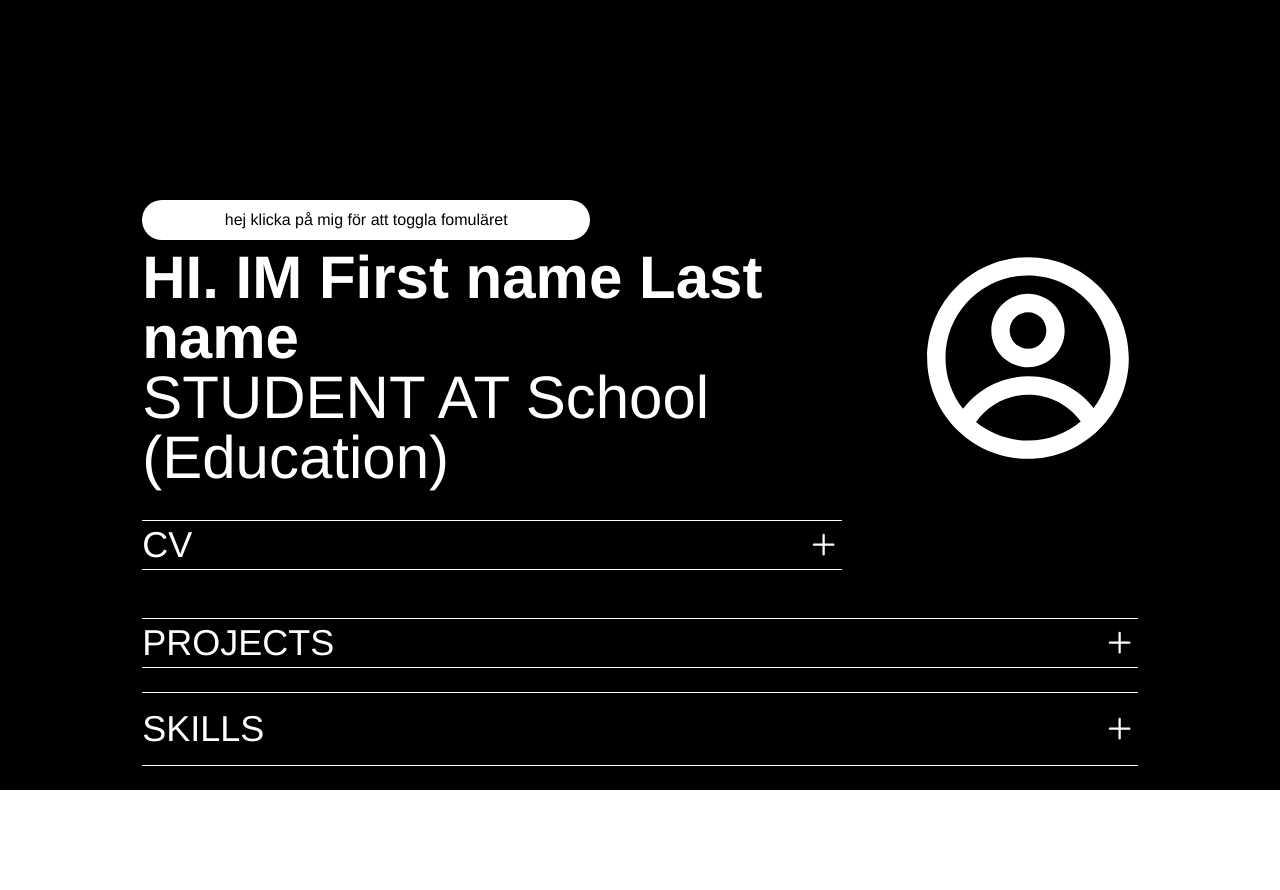
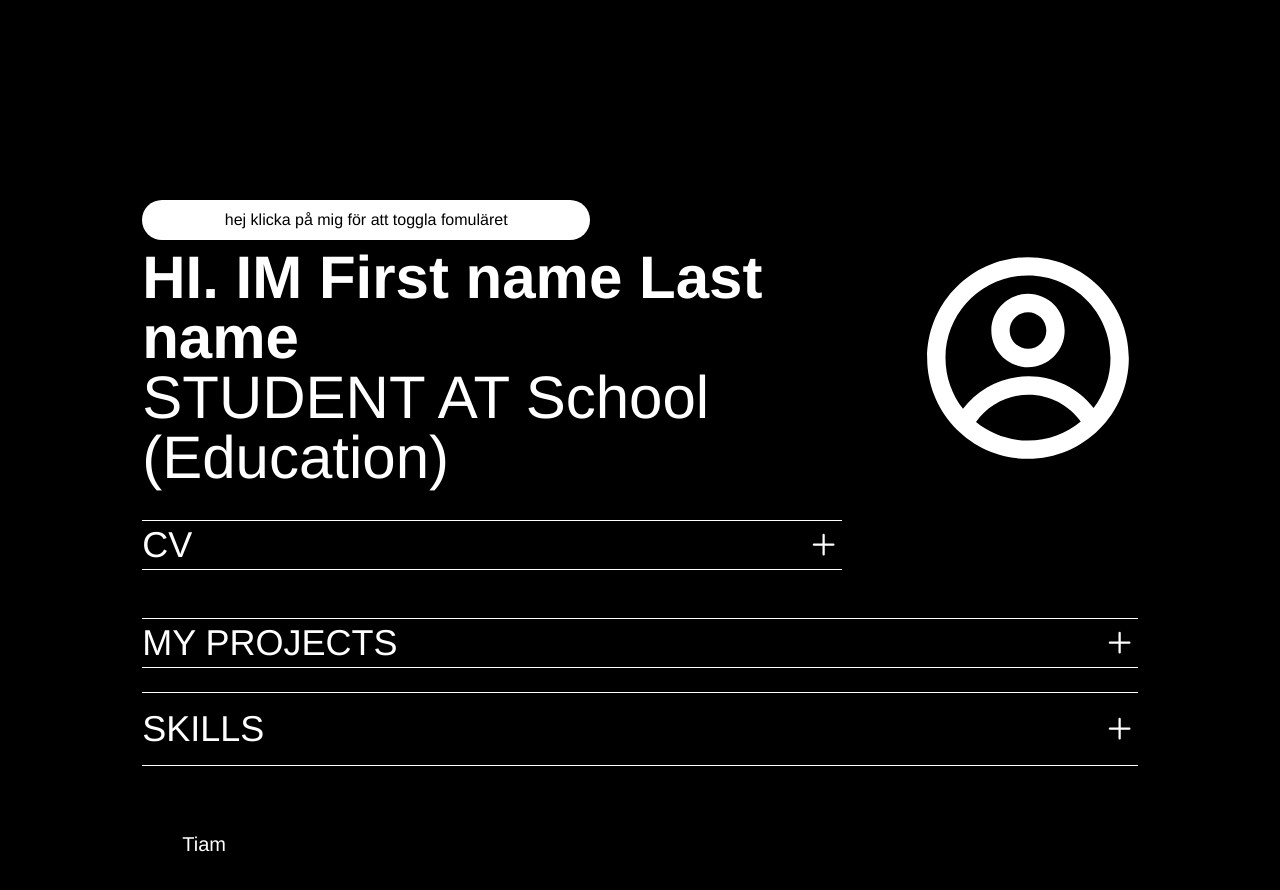
Before and after one commit to maxwelin/team-1, a React (Vite) app: page / in a window 1280 px wide. Both pictures are taken after a click on the button "hej klicka på mig för att toggla fomuläret". Shown: the top 890 px of the page. Before the commit the page ends 800 px from the top, so only its background shows below. Built offline with nearby package versions, Linux system fonts and the light colour scheme.

Commit message:
reworked carousell based on figma file

```diff
--- a/src/App.css
+++ b/src/App.css
@@ -9,7 +9,7 @@
 
 .slick-dots li button {
   position: absolute;
-  top: 32px;
+  top: 80px;
   width: 5px;
   height: 5px;
   border-radius: 50%;
@@ -22,6 +22,14 @@
   transform: scale(1.2);
 }
 
+.slick-slide > div {
+  margin: 0 40px;
+}
+
+.slick-list {
+  overflow: visible;
+}
+
 * {
   box-sizing: border-box;
   font-family: Helvetica, sans-serif;
--- a/src/App.jsx
+++ b/src/App.jsx
@@ -1,5 +1,6 @@
 import "./App.css";
 import Main from "./components/Common/Main";
+import Footer from "./components/Portfolio/Footer";
 import { FormContextProvider } from "./components/providers/FormContext";
 
 function App() {
@@ -8,6 +9,7 @@ function App() {
       <div className="grid grid-cols-9 bg-black">
         <div className="col-start-2 col-end-9 pt-[200px]">
           <Main />
+          <Footer />
         </div>
       </div>
     </FormContextProvider>
--- a/src/components/Portfolio/Projects.jsx
+++ b/src/components/Portfolio/Projects.jsx
@@ -8,6 +8,8 @@ const Projects = () => {
   const [isOpen, setIsOpen] = useState(false);
 
   var settings = {
+    centerMode: true,
+    centerPadding: "260px",
     dots: true,
     infinite: true,
     speed: 500,
@@ -26,7 +28,7 @@ const Projects = () => {
               className="flex justify-between items-center py-1 cursor-pointer"
               onClick={() => setIsOpen(!isOpen)}
             >
-              <span className="text-4xl">PROJECTS</span>
+              <span className="text-4xl">MY PROJECTS</span>
               <span className="text-4xl ">
                 {isOpen ? <HiOutlineMinus /> : <GoPlus />}
               </span>
@@ -37,35 +39,31 @@ const Projects = () => {
                 isOpen ? "max-h-[1000px] pt-20" : "max-h-0"
               }`}
             >
-              <div className="relative text-center pb-20">
-                <>
+              <div className="relative text-center pb-30 overflow-visible">
                 <button
                   onClick={() => sliderRef.current.slickPrev()}
-                    className="absolute left-0 top-0 translate-y-[50%] text-white text-[14px] z-10 md:text-[20px] tracking-widest rotate-[-90deg] hover:underline underline-offset-4 bg-black px-1 py-0.5 rounded cursor-pointer"
+                  className="absolute left-5 top-[30%] text-white text-[14px] z-10 md:text-[20px] tracking-widest rotate-[-90deg] hover:underline underline-offset-4 bg-black px-1 py-0.5 rounded cursor-pointer"
                 >
                   BACK
                 </button>
                 <Slider ref={sliderRef} {...settings}>
-                    <div>
-                      <h3>Lorem</h3>
+                  {["Lorem", "Ipsum", "För", "Helvete"].map((text, i) => (
+                    <div className="bg-[#D9D9D9] w-[660px] h-[330px] relative">
+                      <h3 className="absolute left-1/2 -translate-x-1/2 -top-15 z-10 text-5xl">
+                        {text}
+                      </h3>
+                      <h3 className="absolute left-1/2 -translate-x-1/2 -bottom-15 z-10 text-5xl">
+                        {text}
+                      </h3>
                     </div>
-                    <div>
-                      <h3>Ipsum</h3>
-                    </div>
-                    <div>
-                      <h3>För</h3>
-                    </div>
-                    <div>
-                      <h3>Helvete</h3>
-                    </div>
+                  ))}
                 </Slider>
                 <button
                   onClick={() => sliderRef.current.slickNext()}
-                    className="absolute right-0 top-0 translate-y-[50%] text-white text-[14px] md:text-[20px] hover:underline underline-offset-4 z-10 tracking-widest rotate-[-90deg] bg-black px-1 py-0.5 rounded cursor-pointer"
+                  className="absolute right-5 top-[30%] text-white text-[14px] md:text-[20px] hover:underline underline-offset-4 z-10 tracking-widest rotate-[-90deg] bg-black px-1 py-0.5 rounded cursor-pointer"
                 >
                   NEXT
                 </button>
-                </>
               </div>
             </div>
           </div>
```
Also changed, not shown: src/components/Portfolio/Footer.jsx (+4 -4 lines). Lines whose indentation alone changed are shown as unchanged.
